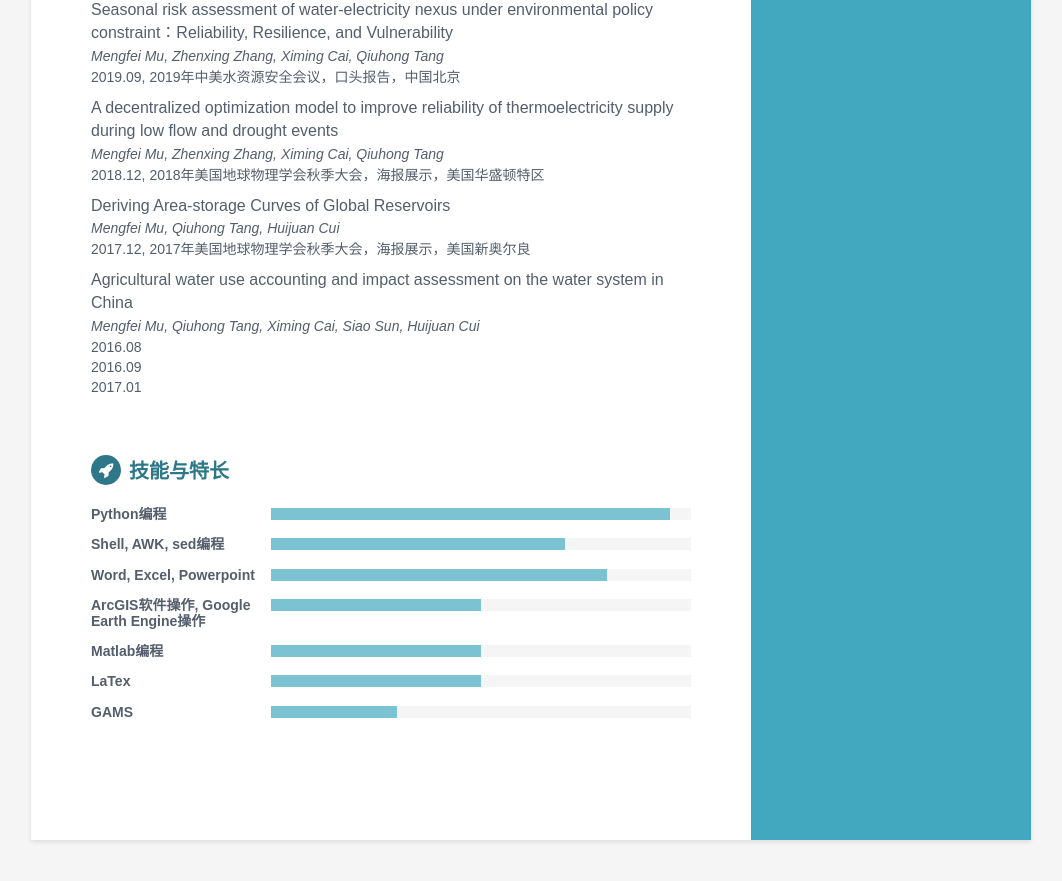
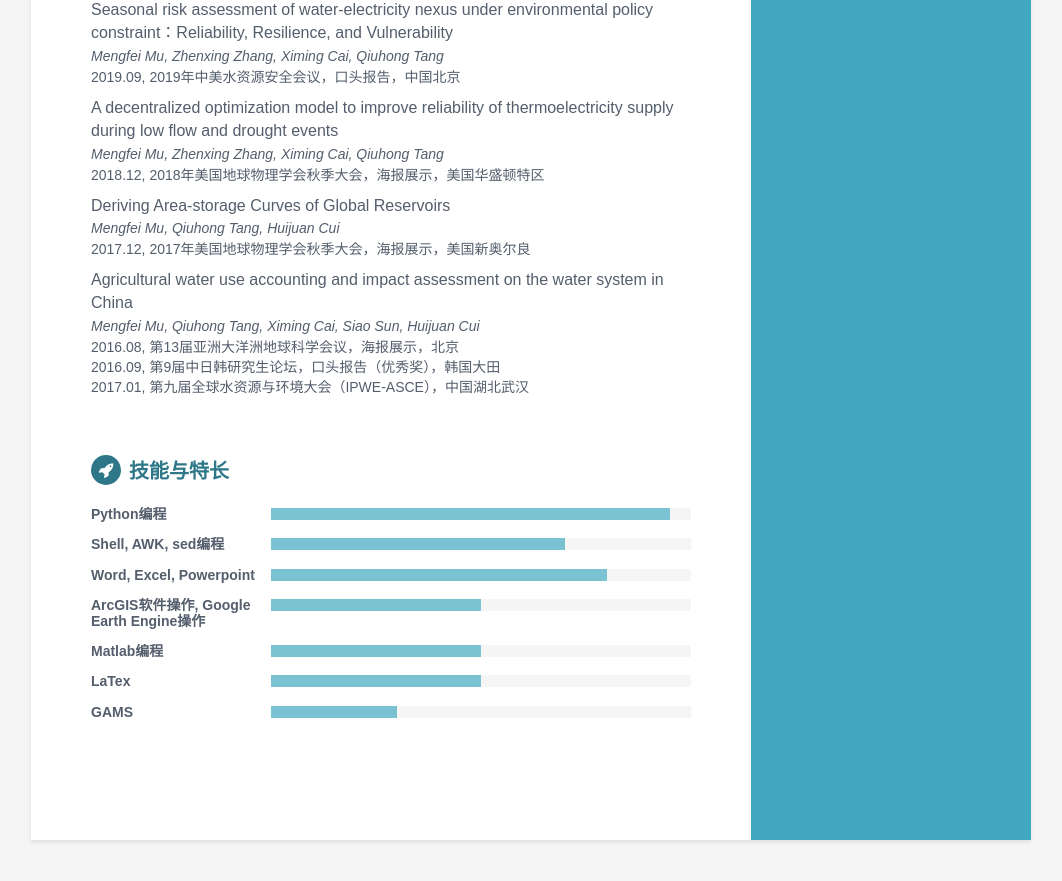
Before and after one commit to mengfeimu/cv-zh, a Jekyll site: the page built from index.html, in a window 1280 px wide and 900 px high, scrolled down 1571 px. Shown: the top 881 px of the window, without its empty margins (109-1171 px from the left). Built offline with Jekyll 4.4.1, drawn with Linux system fonts in a browser that asks for light colours.

Commit message:
Update presentations.html

```diff
--- a/_includes/presentations.html
+++ b/_includes/presentations.html
@@ -59,16 +59,19 @@
 
      }}</div>
   	<div class="publication-conference">{{
-        2016.08, 第13届亚洲大洋洲地球科学会议，海报展示，北京
+        "2016.08, 第13届亚洲大洋洲地球科学会议，海报展示，北京"
     }}</div>
 
-        <div class="publication-conference">{{
+    <div class="publication-conference">{{
 
-        2016.09, 第9届中日韩研究生论坛，口头报告（优秀奖），韩国大田 \n
+      "2016.09, 第9届中日韩研究生论坛，口头报告（优秀奖），韩国大田"
+
     }}</div>
 
-        <div class="publication-conference">{{
-        2017.01, 第九届全球水资源与环境大会（IPWE-ASCE），中国湖北武汉
+    <div class="publication-conference">{{
+
+      "2017.01, 第九届全球水资源与环境大会（IPWE-ASCE），中国湖北武汉"
+
     }}</div>
 <!--     <div class="publication-conference">{{ "Jan 2017, Oral, 9th IPWE-ASCE, Wuhan, China"}}</div>
 	<div class="publication-conference">{{ "Aug 2016, Poster, 13th AOGS Conference, Beijing, China"}}</div> -->
```
